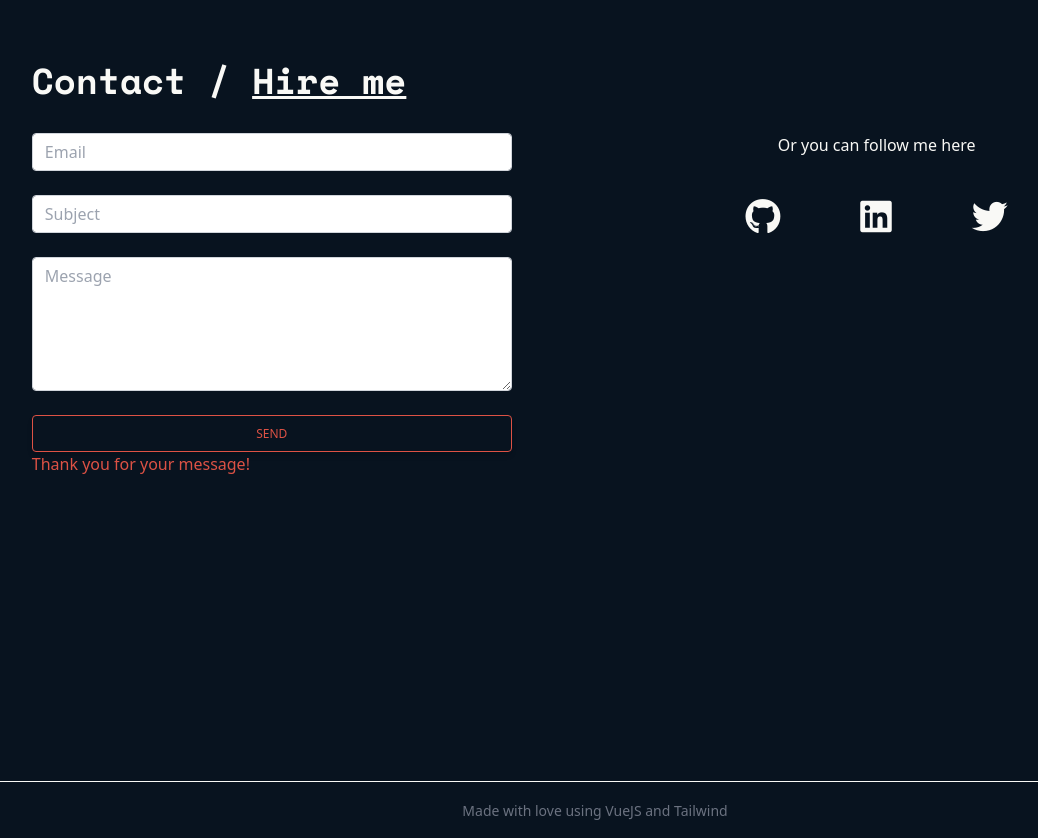
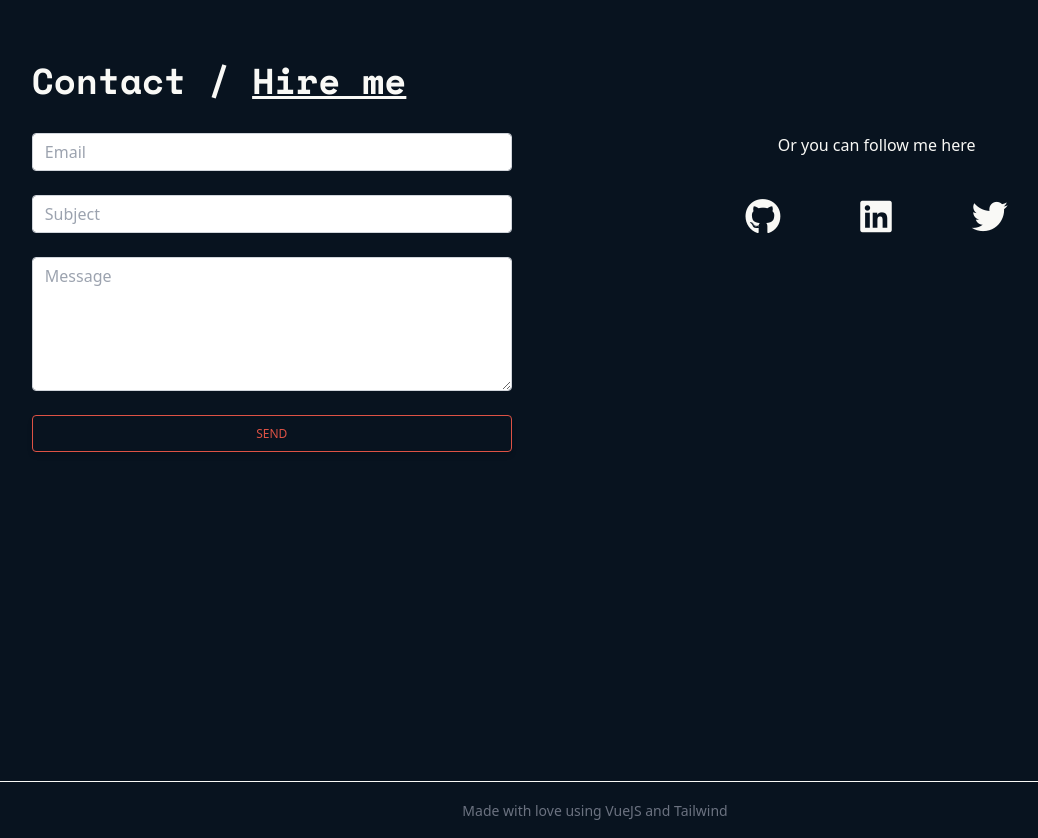
Before and after one commit to nikolagp/nikolag-portfolio, a Vue app: page / in a window 1280 px wide. Shown: the part 3140-3978 px from the top of the page, without its empty margins (45-1083 px from the left). Built offline with nearby package versions, Linux system fonts and the light colour scheme.

Commit message:
Contact form done

```diff
--- a/src/components/AppContact.vue
+++ b/src/components/AppContact.vue
@@ -9,9 +9,28 @@
       >
         Contact / <span class="underline">Hire me</span>
       </h2>
+
       <div class="flex flex-col w-full md:flex-row">
+        <div class="mb-6 md:w-1/2">
           <div
-          class="mb-6 md:w-1/2"
+            v-if="success"
+            class="max-w-md py-2 mb-6 text-center rounded-sm bg-clrSecondary form-group"
+            data-aos="fade-down"
+          >
+            <p class="mb-4 font-medium text-clrAccent">
+              Thank you for your message!
+            </p>
+            <button
+              @click.prevent="success = false"
+              class="font-normal text-clrPrimary hover:text-clrAccent"
+            >
+              Back to the form
+            </button>
+          </div>
+          <form
+            v-if="!success"
+            class="m-0"
+            @submit.prevent="handleSubmit"
             data-aos="fade-left"
             data-aos-offset="0"
             data-aos-duration="1000"
@@ -20,7 +39,6 @@
             data-aos-once="true"
             data-aos-anchor-placement="top-center"
           >
-          <form class="m-0" @submit.prevent="handleSubmit">
             <div class="mb-6 form-group">
               <input
                 type="email"
@@ -63,9 +81,6 @@
               Send
             </button>
           </form>
-          <span class="text-clrAccent" v-if="success"
-            >Thank you for your message!</span
-          >
         </div>
         <div class="md:w-1/2">
           <h3 class="text-center">Or you can follow me here</h3>
@@ -88,7 +103,7 @@
                 class="text-4xl cursor-pointer text-clrSecondary fa-brands fa-linkedin hover:text-clrAccent"
               ></i
             ></a>
-            <a :href="twitter.value" target="_blank"
+            <a :href="twitter" target="_blank"
               ><i
                 class="text-4xl cursor-pointer text-clrSecondary fa-brands fa-twitter hover:text-clrAccent"
               ></i
@@ -109,7 +124,7 @@ const twitter = "https://twitter.com/amagi_dev";
 const github = "https://github.com/nikolagp";
 const linkedin = "https://www.linkedin.com/in/nikola-g-petrovski-b02584b1/";
 
-const success = ref(true);
+const success = ref(false);
 
 const email = ref("");
 const subject = ref("");
@@ -117,7 +132,7 @@ const message = ref("");
 
 const handleSubmit = () => {
   addDoc(collection(db, "contact-form"), {
-    datePosted: new Date().toISOString().slice(0, 16).split("T").join(" "),
+    date: new Date().toISOString().slice(0, 16).split("T").join(" "),
     email: email.value,
     subject: subject.value,
     message: message.value,
@@ -126,13 +141,8 @@ const handleSubmit = () => {
   email.value = "";
   subject.value = "";
   message.value = "";
-  // success.value = true;
+  success.value = true;
 };
 </script>
 
-<style>
-/* form {
-  max-width: 100%;
-
-} */
-</style>
+<style></style>
```
Lines whose indentation alone changed are shown as unchanged.
